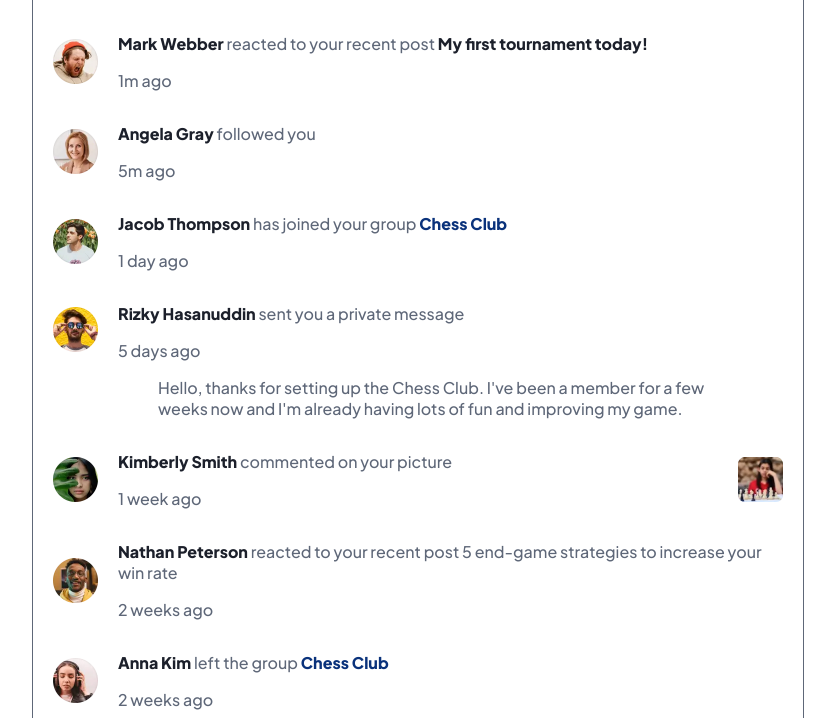
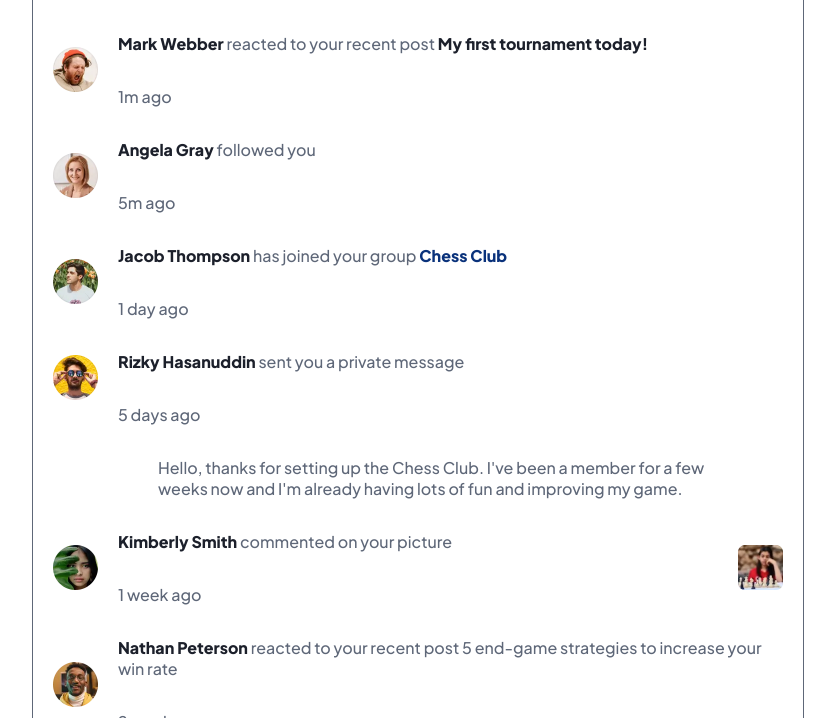
Before and after one commit to Shahbaaz92/notifications-page-main, a plain HTML site: page index.html in a window 1280 px wide. Shown: the part 82-800 px from the top of the page, without its empty margins (230-1065 px from the left). Drawn offline with Linux system fonts and the light colour scheme.

Commit message:
Update style.css

```diff
--- a/style.css
+++ b/style.css
@@ -17,6 +17,7 @@ main {
   color: #5e6778;
   font-family: "Plus Jakarta Sans", sans-serif;
   font-weight: 500;
+  font-size: 16px;
 }
 header {
   display: flex;
@@ -26,6 +27,7 @@ header {
 }
 h1 {
   color: #1c202b;
+  font-size: 24px;
 }
 nav {
   display: flex;
@@ -57,6 +59,12 @@ nav {
   width: 45px;
   height: 45px;
 }
+.notice div {
+  display: flex;
+  flex-direction: column;
+  justify-content: flex-start;
+  /**Continue***/
+}
 .rizky {
   align-self: flex-start;
   margin-top: 20px;
```
